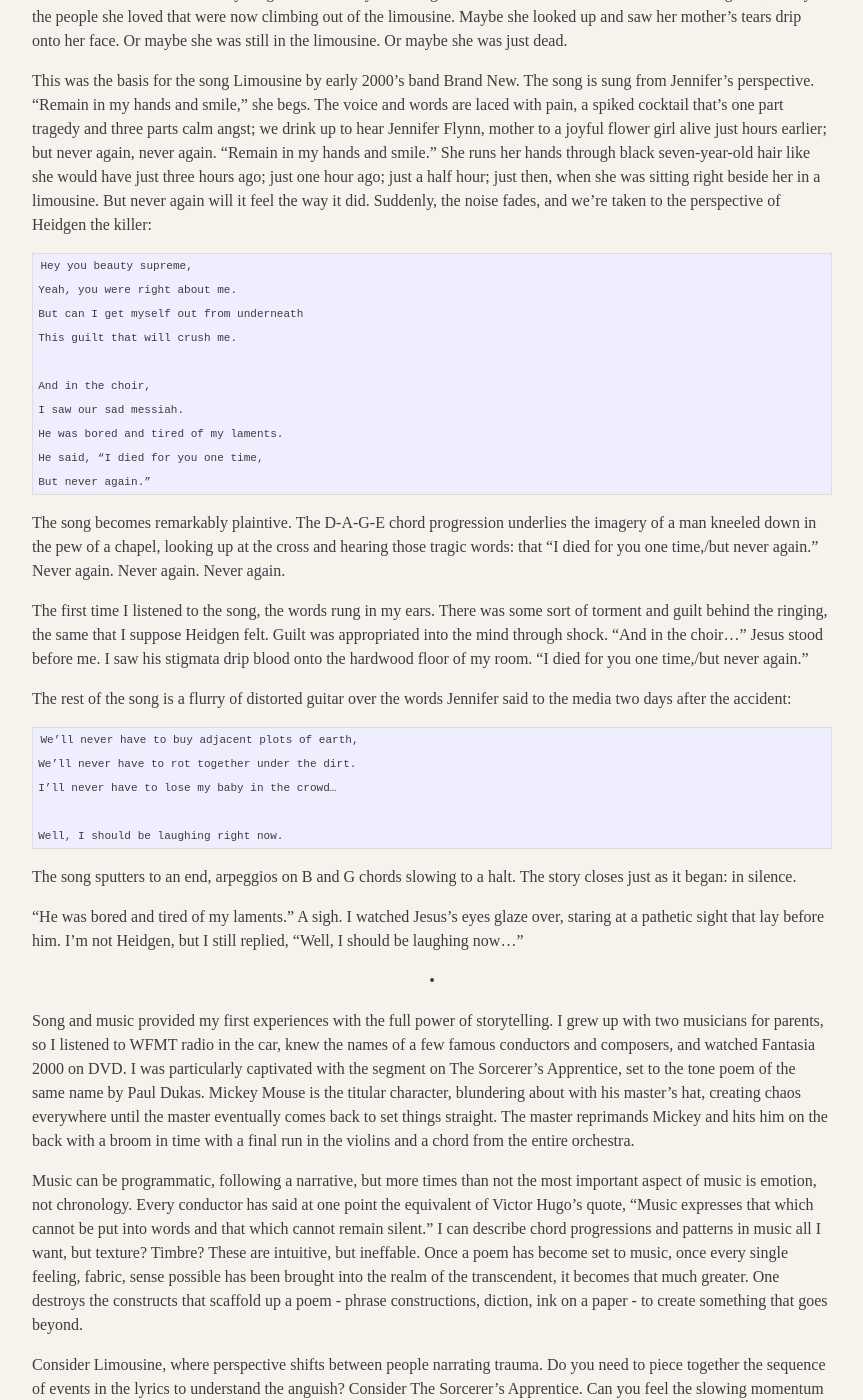
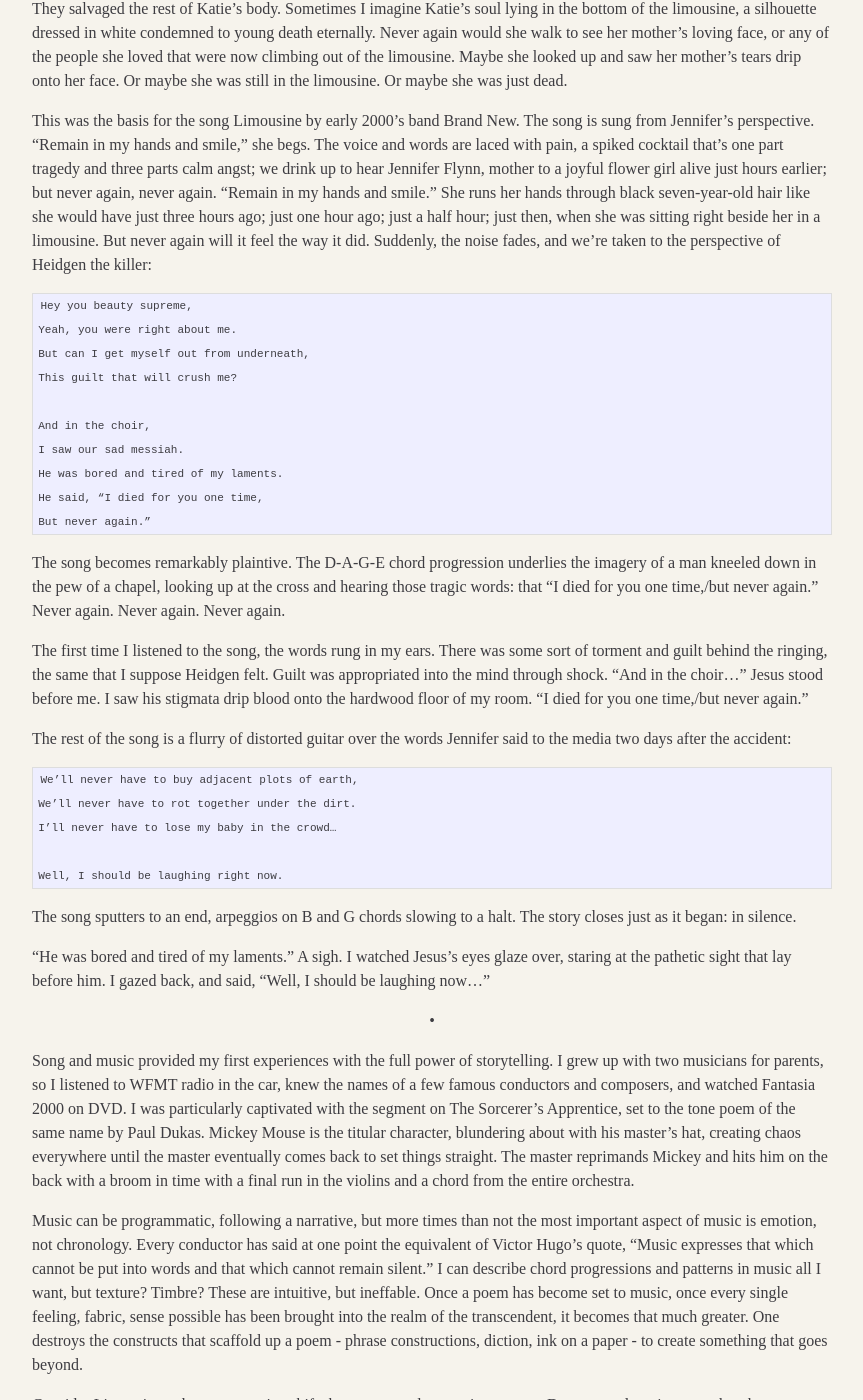
Before and after one commit to youngflee/youngflee.github.io, a Jekyll site: the page built from _posts/2016-10-01-power-of-story.md, in a window 1280 px wide and 1400 px high, scrolled down 1278 px. Shown: the whole window, without its empty margins (208-1071 px from the left). Built offline with Jekyll 4.4.1, drawn with Linux system fonts in a browser that asks for light colours; nearby versions of some CDN libraries; comment, search, counter and statistics services are not loaded.

```diff
--- a/_posts/2016-10-01-power-of-story.md
+++ b/_posts/2016-10-01-power-of-story.md
@@ -22,6 +22,8 @@ title: Ceci n’est pas une histoire
 
 <i>So yeah, they were all really great films (except, Goldfinger, eh…). I'll hopefully be able to write my thoughts on all of them, but in the meantime, here's an essay I wrote.</i><br /> <br />
 
+<p style="text-align: center; font-weight: 500">•</p>
+
 Sometimes you have to distill experience into pure emotion. In The Sound and the Fury, piecing together the sequence of events really isn’t as important as understanding, well, the sound and the fury. Who knew.
 
 We’re all Benjy in some sense. We all experience life as a fluid, a cup of water sloshing to the rim and finally spilling all over the table, falling in perfect droplets. Time and sense are fragile, surface tension broken with a touch. It all moves from one place to another just as easily as the water does.
@@ -41,8 +43,8 @@ Suddenly, the noise fades, and we’re taken to the perspective of Heidgen the k
 
 	Hey you beauty supreme,
 	Yeah, you were right about me.
-	But can I get myself out from underneath
-	This guilt that will crush me.
+	But can I get myself out from underneath,
+	This guilt that will crush me?
 
 	And in the choir,
 	I saw our sad messiah.
@@ -64,7 +66,7 @@ The rest of the song is a flurry of distorted guitar over the words Jennifer sai
 
 The song sputters to an end, arpeggios on B and G chords slowing to a halt. The story closes just as it began: in silence.
 
-“He was bored and tired of my laments.” A sigh. I watched Jesus’s eyes glaze over, staring at a pathetic sight that lay before him. I’m not Heidgen, but I still replied, “Well, I should be laughing now…”
+“He was bored and tired of my laments.” A sigh. I watched Jesus’s eyes glaze over, staring at the pathetic sight that lay before him. I gazed back, and said, “Well, I should be laughing now…”
 
 <p style="text-align: center; font-weight: 500">•</p>
 
```
Also changed, not shown: _posts/2016-03-01-watching-movies.md (+9 -11 lines).
